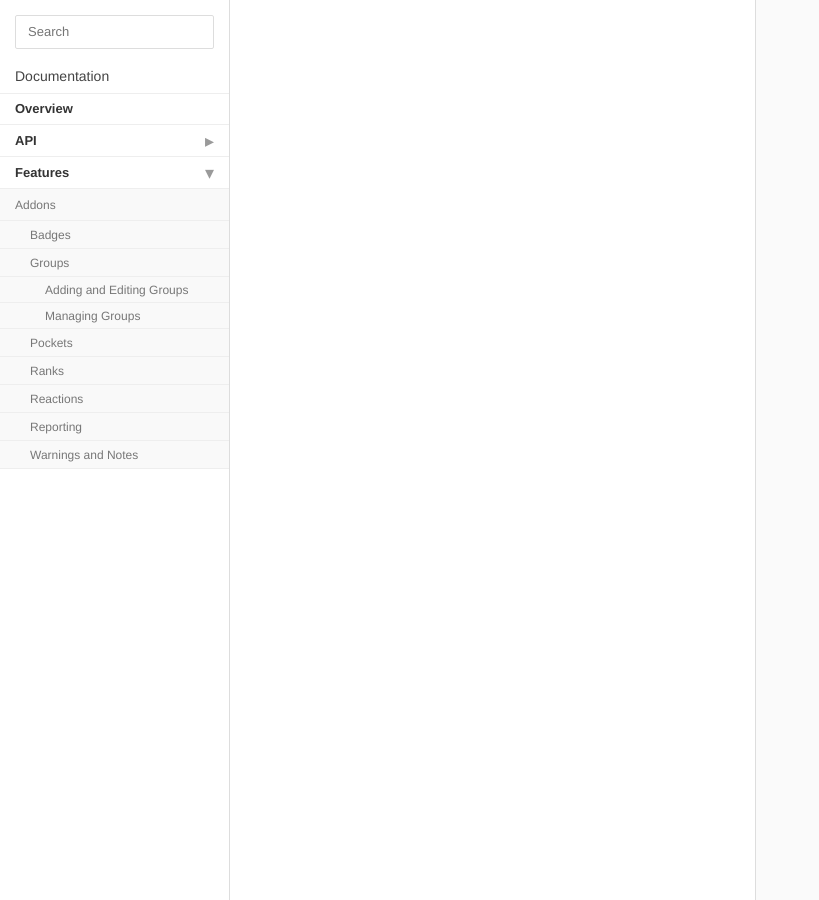
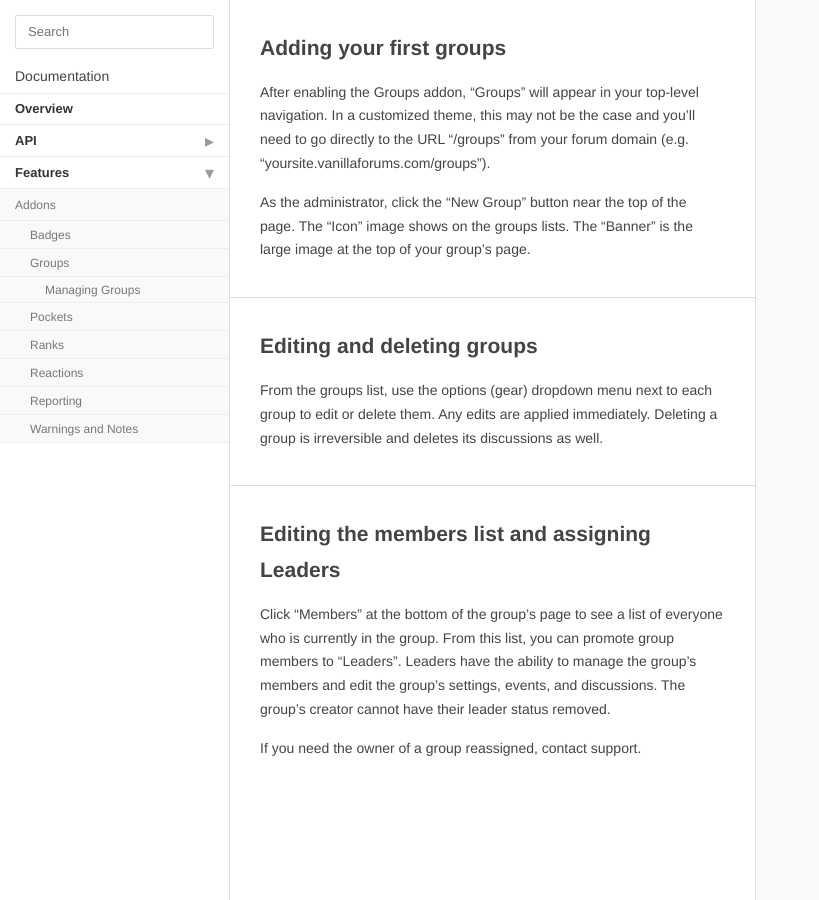
Before and after one commit to hgtonight/vanilladocs, a Jekyll site: the page built from features/addons/groups/managing-groups.md, in a window 1280 px wide. Shown: the whole page, without its empty margins (0-819 px from the left). Built offline with Jekyll 4.4.1, drawn with Linux system fonts in a browser that asks for light colours; Markdown is read by kramdown in place of the engine named in the settings.

Commit message:
Add: Groups

```diff
--- a/features/addons/groups/managing-groups.md
+++ b/features/addons/groups/managing-groups.md
@@ -3,3 +3,19 @@ title: Managing Groups
 layout: documentation
 categories: ["Features", "Addons", "Groups"]
 ---
+
+## Adding your first groups
+
+After enabling the Groups addon, "Groups" will appear in your top-level navigation. In a customized theme, this may not be the case and you'll need to go directly to the URL "/groups" from your forum domain (e.g. "yoursite.vanillaforums.com/groups").
+
+As the administrator, click the "New Group" button near the top of the page. The "Icon" image shows on the groups lists. The "Banner" is the large image at the top of your group's page.
+
+## Editing and deleting groups
+
+From the groups list, use the options (gear) dropdown menu next to each group to edit or delete them. Any edits are applied immediately. Deleting a group is irreversible and deletes its discussions as well.
+
+## Editing the members list and assigning Leaders
+
+Click "Members" at the bottom of the group's page to see a list of everyone who is currently in the group. From this list, you can promote group members to "Leaders". Leaders have the ability to manage the group's members and edit the group's settings, events, and discussions. The group's creator cannot have their leader status removed.
+
+If you need the owner of a group reassigned, contact support.
```
Also changed, not shown: features/addons/groups/adding-and-editing-groups.md (deleted, +0 -5 lines), features/addons/groups/index.md (+14 -0 lines).
